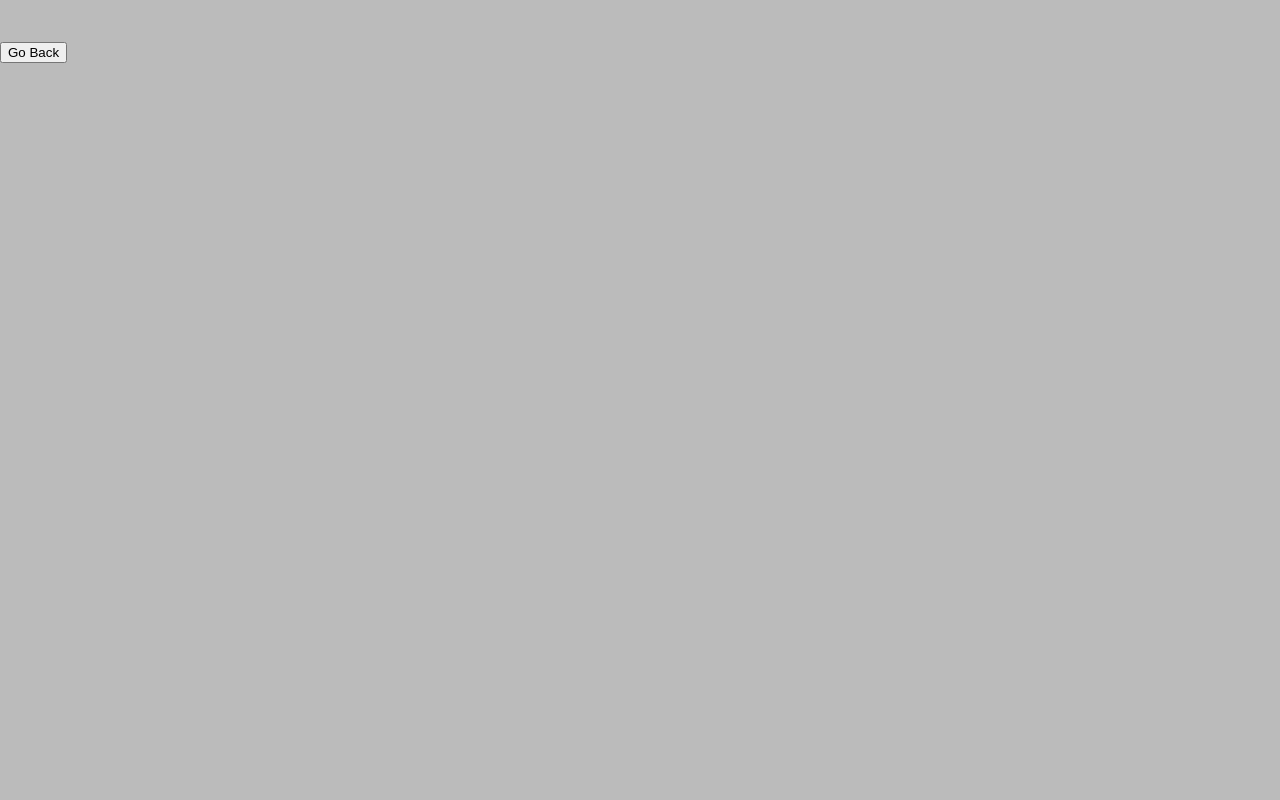
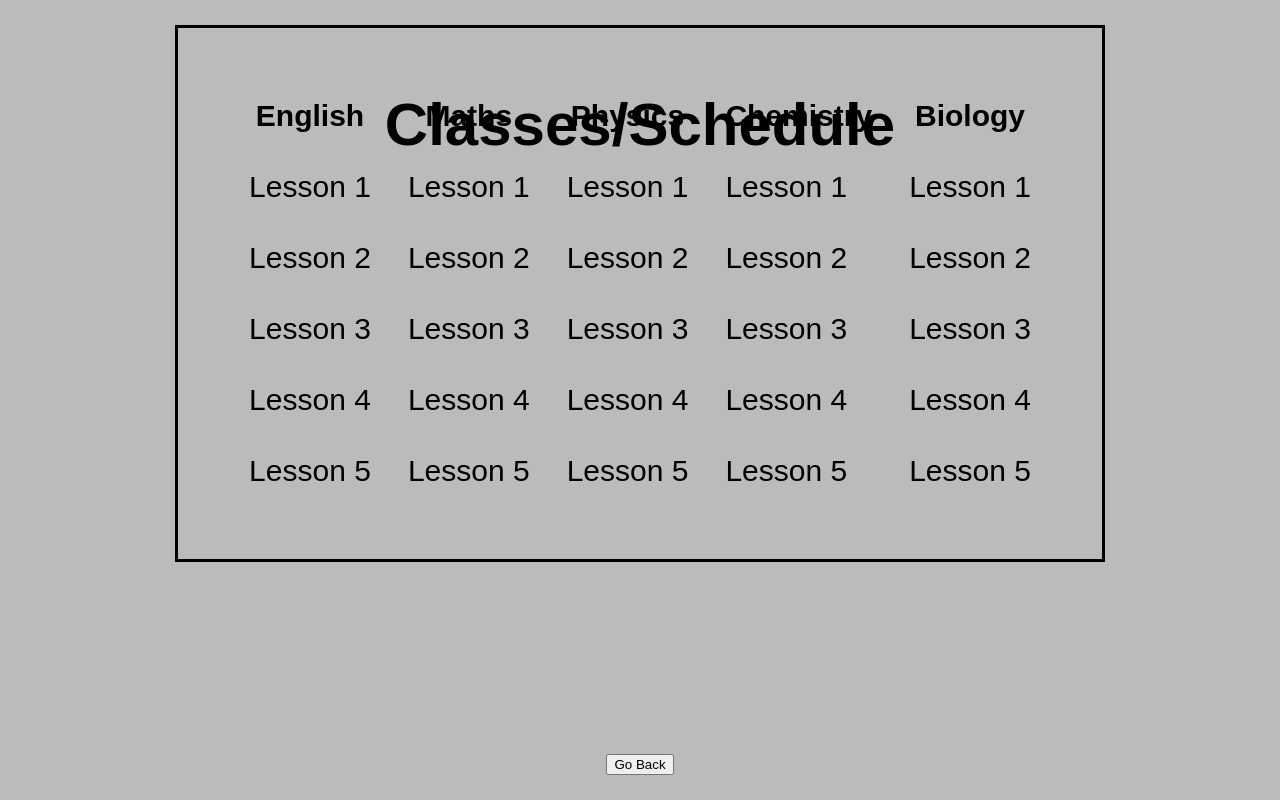
Before and after one commit to Andrei295/new_flask, a Flask app: page /classes in a window 1280 px wide. Before the commit the page is almost empty. Run offline with Flask 3, Linux system fonts and the light colour scheme; some libraries are stand-ins or nearby versions.

Commit message:
Partially cretaed and styles classes/schedule page

```diff
--- a/app.py
+++ b/app.py
@@ -350,7 +350,7 @@ def new_tutor():
     return render_template("update_tutor.html", ID= ID)
 
 
-@app.route("/new-learner", methods=["POST"]) #This will collect the user ID, and send it off to the update page, wheere it will be used to update the correct user
+@app.route("/new-learner", methods=["POST"]) #This will collect the user ID, and send it off to the update page, where it will be used to update the correct user
 def new_learner():
 
     ID = request.form.get("ID")
@@ -496,7 +496,7 @@ def back_learner():
     return redirect("/home-learner")
 
 
-@app.route("/classes") #This is used to take the user to the classes/sechedule page
+@app.route("/classes") #This is used to take the user to the classes/schedule page
 def classes():
 
     return render_template("classes.html")
--- a/static/styles.css
+++ b/static/styles.css
@@ -154,6 +154,13 @@ input {
     font-size: 45px;
     position: absolute;
     background-color: rgb(187, 187, 187);
+}
+
+
+.classes_table {
+    padding: 35px;
+    border-spacing: 35px;
+    border: 3px solid black;
 }
 
 
--- a/templates/classes.html
+++ b/templates/classes.html
@@ -10,8 +10,62 @@
 
     </head>
 
-    <body style="background-color: rgb(187, 187, 187);">
+    <body class="screen-center" style="background-color: rgb(187, 187, 187);">
 
+        <h1 class="heading">Classes/Schedule</h1>
+
+        <!--This is a tables used for the classes as a timetable-->
+
+        <table class="classes_table">
+            <tr>
+                <th>English</th>
+                <th>Maths</th>
+                <th>Physics</th>
+                <th>Chemistry</th>
+                <th>Biology</th>
+            </tr>
+
+            <tr>
+                <td>Lesson 1</td>
+                <td>Lesson 1</td>
+                <td>Lesson 1</td>
+                <td>Lesson 1</td>
+                <td>Lesson 1</td>
+            </tr>
+
+            <tr>
+                <td>Lesson 2</td>
+                <td>Lesson 2</td>
+                <td>Lesson 2</td>
+                <td>Lesson 2</td>
+                <td>Lesson 2</td>
+            </tr>
+
+            <tr>
+                <td>Lesson 3</td>
+                <td>Lesson 3</td>
+                <td>Lesson 3</td>
+                <td>Lesson 3</td>
+                <td>Lesson 3</td>
+            </tr>
+
+            <tr>
+                <td>Lesson 4</td>
+                <td>Lesson 4</td>
+                <td>Lesson 4</td>
+                <td>Lesson 4</td>
+                <td>Lesson 4</td>
+            </tr>
+
+            <tr>
+                <td>Lesson 5</td>
+                <td>Lesson 5</td>
+                <td>Lesson 5</td>
+                <td>Lesson 5</td>
+                <td>Lesson 5</td>
+            </tr>
+
+        </table>
 
 
     </body>
--- a/templates/resources.html
+++ b/templates/resources.html
@@ -20,7 +20,7 @@
 
         <h2>Enter a Subject or Key Words/Phrases to Search:</h2>
 
-    <form class="card" action="/search" method="post" name="reasources">
+    <form class="card" action="/search" method="post" name="resources">
 
         <input type="text" name="search" style="font-style: italic; font-size: 35px;" placeholder="Search Here" autofocus autocomplete="off"> <!--This is the search input-->
 
```
